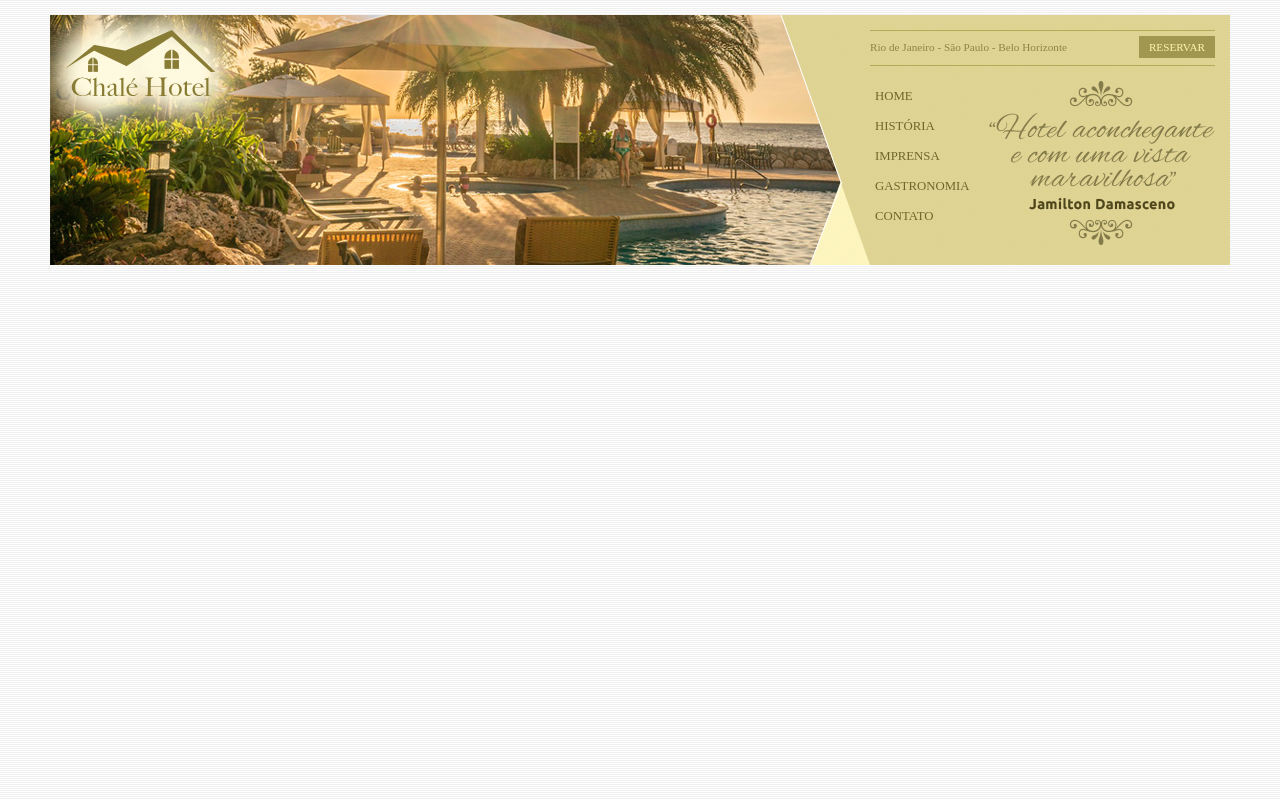
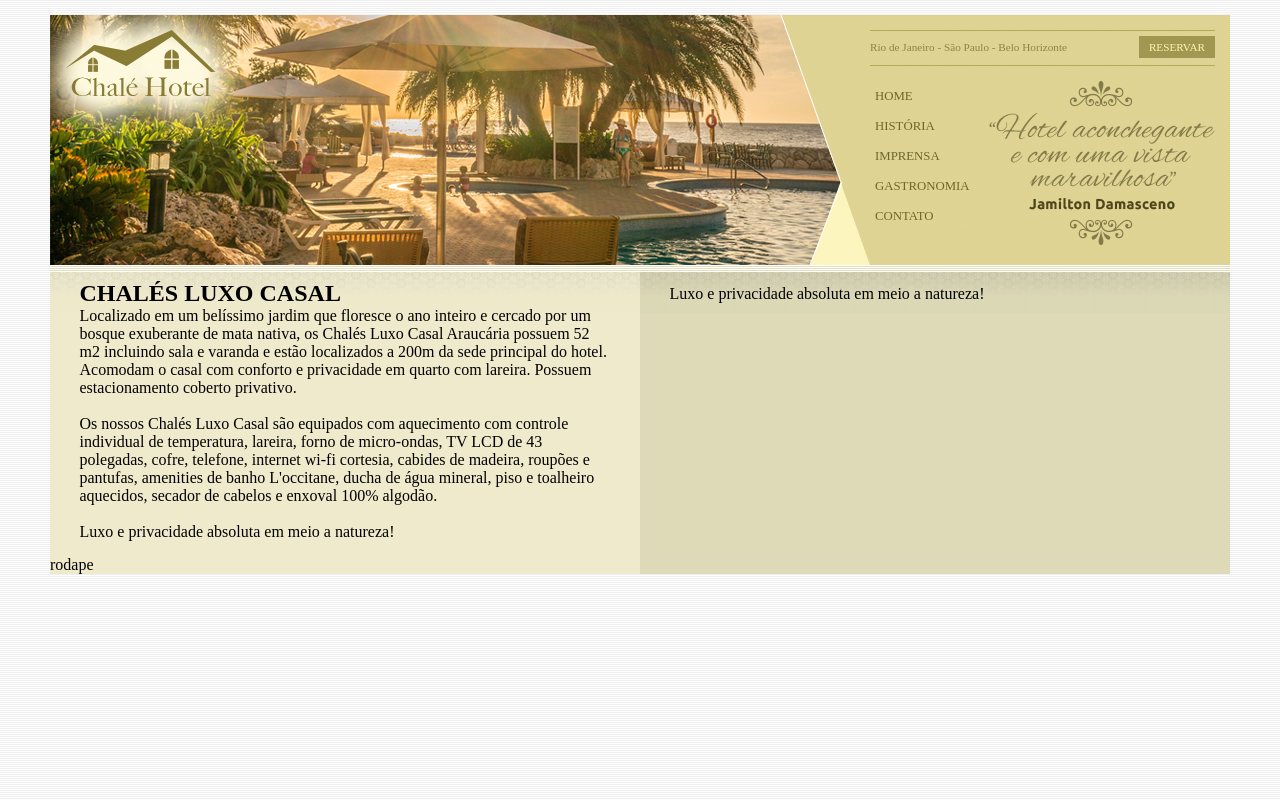
Before and after one commit to davidmello04/site-chale-hotel, a plain HTML site: page index.html in a window 1280 px wide. Drawn offline with Linux system fonts and the light colour scheme.

Commit message:
Estruturei a área de conteúdos.
Estruturei a área de conteúdos e adicionei novos conteúdos na área principal.

```diff
--- a/css/estilo.css
+++ b/css/estilo.css
@@ -12,7 +12,7 @@ body {
 }
 
 #container {
-  background: #ede9cc;
+  background: #ede9cc url(../imagens/bg-container.png) top center repeat-y;
   margin: 0 auto;
   min-width: 740px;
   max-width: 1180px;
@@ -123,3 +123,27 @@ ul#navegacao a:hover {
   height: 164px;
   float: right;
 }
+
+/*********Área Conteúdos***********/
+#area-principal {
+  width: 50%;
+  float: left;
+  background: url(../imagens/bg-area-principal.png) top left repeat-x;
+  padding: 15px 0px;
+}
+
+#area-lateral {
+  width: 50%;
+  float: right;
+  background: url(../imagens/bg-area-lateral.png) top left repeat-x;
+  padding: 20px 0px;
+}
+
+.conteudo {
+  margin: 0 auto;
+  width: 90%;
+}
+
+#rodape {
+  clear: both;
+}
--- a/index.html
+++ b/index.html
@@ -35,11 +35,46 @@
               </ul>
 
               <img class="depoimento" src="imagens/depoimento.png" alt="" />
+            </div>
           </div>
         </div>
         <!-- Final Menu -->
       </div>
       <!-- Final topo -->
+      <!-- Inicio Conteúdo -->
+      <div id="area-principal">
+        <div class="conteudo">
+          <h2>CHALÉS LUXO CASAL</h2>
+          <p>
+            Localizado em um belíssimo jardim que floresce o ano inteiro e
+            cercado por um bosque exuberante de mata nativa, os Chalés Luxo
+            Casal Araucária possuem 52 m2 incluindo sala e varanda e estão
+            localizados a 200m da sede principal do hotel. Acomodam o casal com
+            conforto e privacidade em quarto com lareira. Possuem estacionamento
+            coberto privativo.
+          </p>
+          <br />
+          <p>
+            Os nossos Chalés Luxo Casal são equipados com aquecimento com
+            controle individual de temperatura, lareira, forno de micro-ondas,
+            TV LCD de 43 polegadas, cofre, telefone, internet wi-fi cortesia,
+            cabides de madeira, roupões e pantufas, amenities de banho
+            L'occitane, ducha de água mineral, piso e toalheiro aquecidos,
+            secador de cabelos e enxoval 100% algodão.
+          </p>
+          <br />
+          <p>Luxo e privacidade absoluta em meio a natureza!</p>
+        </div>
+      </div>
+
+      <div id="area-lateral">
+        <div class="conteudo">
+          <p>Luxo e privacidade absoluta em meio a natureza!</p>
+        </div>
+      </div>
+
+      <div id="rodape">rodape</div>
+      <!-- Final Conteúdo -->
     </div>
     <!-- Final container -->
   </body>
```
